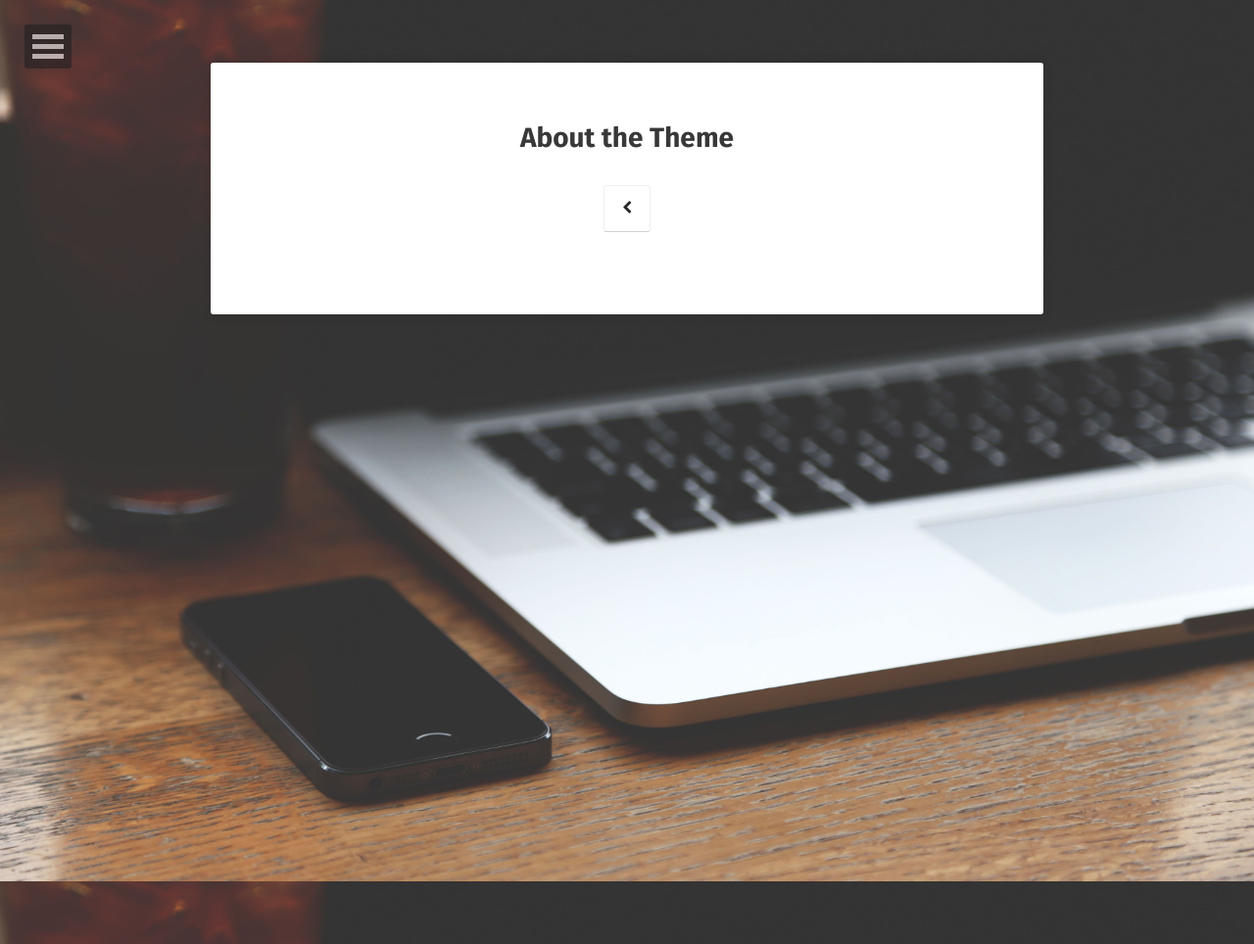
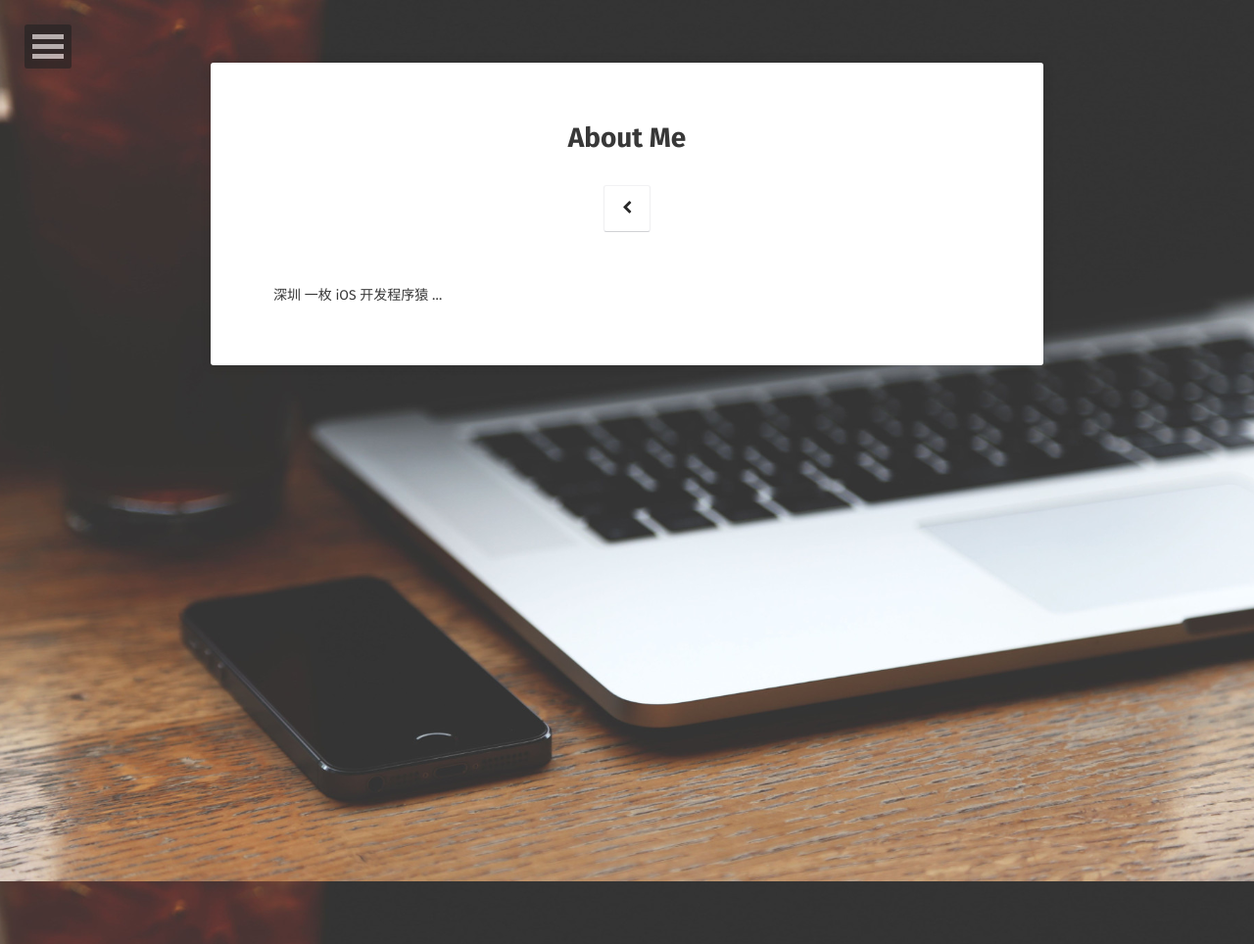
Before and after one commit to XuYanci/XuYanci.github.io, a Jekyll site: the page built from about/index.md, in a window 1280 px wide. Shown: the whole page at 98% size. Built offline with Jekyll 4.4.1, drawn with Linux system fonts in a browser that asks for light colours; some web fonts are replaced.

Commit message:
commit some

```diff
--- a/about/index.md
+++ b/about/index.md
@@ -1,7 +1,10 @@
 ---
 layout: page
-title: About the Theme
-tags: [about, Jekyll, theme, moon]
+title: About Me
+tags: [about]
 date: 2016-03-21
 comments: false
 ---
+
+
+深圳 一枚 iOS 开发程序猿 ...
```
